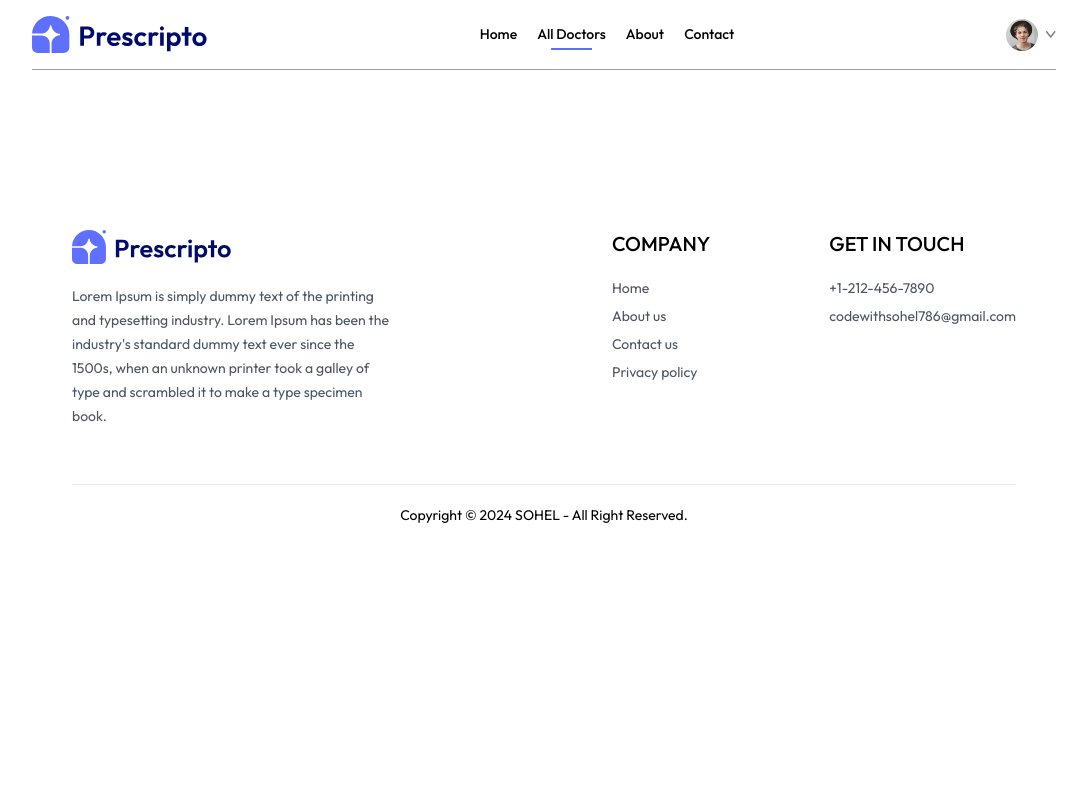
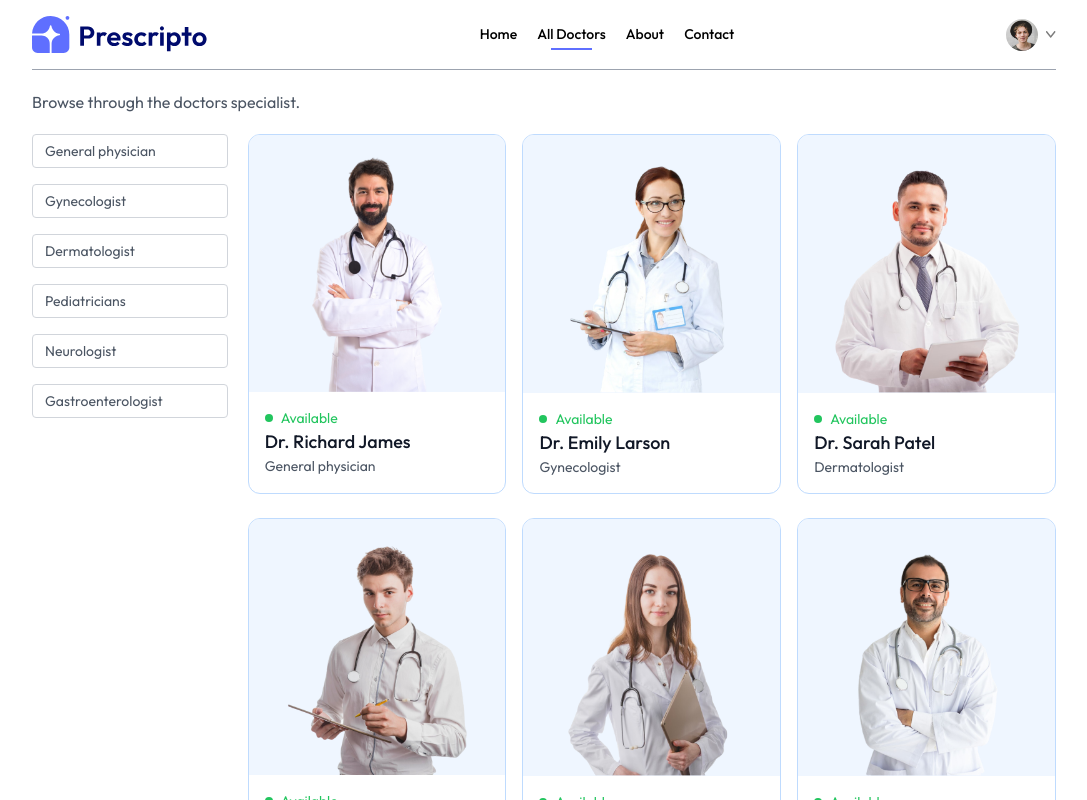
Before and after one commit to coadwithsohel/Doctor_Appointment_App, a React (Vite) app in the folder frontend/: page /doctors in a window 1280 px wide. Shown: the top 800 px of the page, without its empty margins (96-1183 px from the left). Built offline with nearby package versions, Linux system fonts and the light colour scheme.

Commit message:
created All doctors component

```diff
--- a/frontend/src/assets/assets_frontend/assets.js
+++ b/frontend/src/assets/assets_frontend/assets.js
@@ -87,213 +87,228 @@
 
 export const doctors = [
   {
-        _id: 'doc1',
-        name: 'Dr. Richard James',
+    _id: "doc1",
+    name: "Dr. Richard James",
     image: doc1,
-        speciality: 'General physician',
-        degree: 'MBBS',
-        experience: '4 Years',
-        about: 'Dr. Davis has a strong commitment to delivering comprehensive medical care, focusing on preventive medicine, early diagnosis, and effective treatment strategies. Dr. Davis has a strong commitment to delivering comprehensive medical care, focusing on preventive medicine, early diagnosis, and effective treatment strategies.',
+    speciality: "General physician",
+    degree: "MBBS",
+    experience: "4 Years",
+    about:
+      "Dr. Davis has a strong commitment to delivering comprehensive medical care, focusing on preventive medicine, early diagnosis, and effective treatment strategies. Dr. Davis has a strong commitment to delivering comprehensive medical care, focusing on preventive medicine, early diagnosis, and effective treatment strategies.",
     fees: 50,
     address: {
-            line1: '17th Cross, Richmond',
-            line2: 'Circle, Ring Road, London'
-        }
+      line1: "17th Cross, Richmond",
+      line2: "Circle, Ring Road, London",
+    },
   },
   {
-        _id: 'doc2',
-        name: 'Dr. Emily Larson',
+    _id: "doc2",
+    name: "Dr. Emily Larson",
     image: doc2,
-        speciality: 'Gynecologist',
-        degree: 'MBBS',
-        experience: '3 Years',
-        about: 'Dr. Davis has a strong commitment to delivering comprehensive medical care, focusing on preventive medicine, early diagnosis, and effective treatment strategies. Dr. Davis has a strong commitment to delivering comprehensive medical care, focusing on preventive medicine, early diagnosis, and effective treatment strategies.',
+    speciality: "Gynecologist",
+    degree: "MBBS",
+    experience: "3 Years",
+    about:
+      "Dr. Davis has a strong commitment to delivering comprehensive medical care, focusing on preventive medicine, early diagnosis, and effective treatment strategies. Dr. Davis has a strong commitment to delivering comprehensive medical care, focusing on preventive medicine, early diagnosis, and effective treatment strategies.",
     fees: 60,
     address: {
-            line1: '27th Cross, Richmond',
-            line2: 'Circle, Ring Road, London'
-        }
+      line1: "27th Cross, Richmond",
+      line2: "Circle, Ring Road, London",
+    },
   },
   {
-        _id: 'doc3',
-        name: 'Dr. Sarah Patel',
+    _id: "doc3",
+    name: "Dr. Sarah Patel",
     image: doc3,
-        speciality: 'Dermatologist',
-        degree: 'MBBS',
-        experience: '1 Years',
-        about: 'Dr. Davis has a strong commitment to delivering comprehensive medical care, focusing on preventive medicine, early diagnosis, and effective treatment strategies. Dr. Davis has a strong commitment to delivering comprehensive medical care, focusing on preventive medicine, early diagnosis, and effective treatment strategies.',
+    speciality: "Dermatologist",
+    degree: "MBBS",
+    experience: "1 Years",
+    about:
+      "Dr. Davis has a strong commitment to delivering comprehensive medical care, focusing on preventive medicine, early diagnosis, and effective treatment strategies. Dr. Davis has a strong commitment to delivering comprehensive medical care, focusing on preventive medicine, early diagnosis, and effective treatment strategies.",
     fees: 30,
     address: {
-            line1: '37th Cross, Richmond',
-            line2: 'Circle, Ring Road, London'
-        }
+      line1: "37th Cross, Richmond",
+      line2: "Circle, Ring Road, London",
+    },
   },
   {
-        _id: 'doc4',
-        name: 'Dr. Christopher Lee',
+    _id: "doc4",
+    name: "Dr. Christopher Lee",
     image: doc4,
-        speciality: 'Pediatricians',
-        degree: 'MBBS',
-        experience: '2 Years',
-        about: 'Dr. Davis has a strong commitment to delivering comprehensive medical care, focusing on preventive medicine, early diagnosis, and effective treatment strategies. Dr. Davis has a strong commitment to delivering comprehensive medical care, focusing on preventive medicine, early diagnosis, and effective treatment strategies.',
+    speciality: "Pediatricians",
+    degree: "MBBS",
+    experience: "2 Years",
+    about:
+      "Dr. Davis has a strong commitment to delivering comprehensive medical care, focusing on preventive medicine, early diagnosis, and effective treatment strategies. Dr. Davis has a strong commitment to delivering comprehensive medical care, focusing on preventive medicine, early diagnosis, and effective treatment strategies.",
     fees: 40,
     address: {
-            line1: '47th Cross, Richmond',
-            line2: 'Circle, Ring Road, London'
-        }
+      line1: "47th Cross, Richmond",
+      line2: "Circle, Ring Road, London",
+    },
   },
   {
-        _id: 'doc5',
-        name: 'Dr. Jennifer Garcia',
+    _id: "doc5",
+    name: "Dr. Jennifer Garcia",
     image: doc5,
-        speciality: 'Neurologist',
-        degree: 'MBBS',
-        experience: '4 Years',
-        about: 'Dr. Davis has a strong commitment to delivering comprehensive medical care, focusing on preventive medicine, early diagnosis, and effective treatment strategies. Dr. Davis has a strong commitment to delivering comprehensive medical care, focusing on preventive medicine, early diagnosis, and effective treatment strategies.',
+    speciality: "Neurologist",
+    degree: "MBBS",
+    experience: "4 Years",
+    about:
+      "Dr. Davis has a strong commitment to delivering comprehensive medical care, focusing on preventive medicine, early diagnosis, and effective treatment strategies. Dr. Davis has a strong commitment to delivering comprehensive medical care, focusing on preventive medicine, early diagnosis, and effective treatment strategies.",
     fees: 50,
     address: {
-            line1: '57th Cross, Richmond',
-            line2: 'Circle, Ring Road, London'
-        }
+      line1: "57th Cross, Richmond",
+      line2: "Circle, Ring Road, London",
+    },
   },
   {
-        _id: 'doc6',
-        name: 'Dr. Andrew Williams',
+    _id: "doc6",
+    name: "Dr. Andrew Williams",
     image: doc6,
-        speciality: 'Neurologist',
-        degree: 'MBBS',
-        experience: '4 Years',
-        about: 'Dr. Davis has a strong commitment to delivering comprehensive medical care, focusing on preventive medicine, early diagnosis, and effective treatment strategies. Dr. Davis has a strong commitment to delivering comprehensive medical care, focusing on preventive medicine, early diagnosis, and effective treatment strategies.',
+    speciality: "Neurologist",
+    degree: "MBBS",
+    experience: "4 Years",
+    about:
+      "Dr. Davis has a strong commitment to delivering comprehensive medical care, focusing on preventive medicine, early diagnosis, and effective treatment strategies. Dr. Davis has a strong commitment to delivering comprehensive medical care, focusing on preventive medicine, early diagnosis, and effective treatment strategies.",
     fees: 50,
     address: {
-            line1: '57th Cross, Richmond',
-            line2: 'Circle, Ring Road, London'
-        }
+      line1: "57th Cross, Richmond",
+      line2: "Circle, Ring Road, London",
+    },
   },
   {
-        _id: 'doc7',
-        name: 'Dr. Christopher Davis',
+    _id: "doc7",
+    name: "Dr. Christopher Davis",
     image: doc7,
-        speciality: 'General physician',
-        degree: 'MBBS',
-        experience: '4 Years',
-        about: 'Dr. Davis has a strong commitment to delivering comprehensive medical care, focusing on preventive medicine, early diagnosis, and effective treatment strategies. Dr. Davis has a strong commitment to delivering comprehensive medical care, focusing on preventive medicine, early diagnosis, and effective treatment strategies.',
+    speciality: "General physician",
+    degree: "MBBS",
+    experience: "4 Years",
+    about:
+      "Dr. Davis has a strong commitment to delivering comprehensive medical care, focusing on preventive medicine, early diagnosis, and effective treatment strategies. Dr. Davis has a strong commitment to delivering comprehensive medical care, focusing on preventive medicine, early diagnosis, and effective treatment strategies.",
     fees: 50,
     address: {
-            line1: '17th Cross, Richmond',
-            line2: 'Circle, Ring Road, London'
-        }
+      line1: "17th Cross, Richmond",
+      line2: "Circle, Ring Road, London",
+    },
   },
   {
-        _id: 'doc8',
-        name: 'Dr. Timothy White',
+    _id: "doc8",
+    name: "Dr. Timothy White",
     image: doc8,
-        speciality: 'Gynecologist',
-        degree: 'MBBS',
-        experience: '3 Years',
-        about: 'Dr. Davis has a strong commitment to delivering comprehensive medical care, focusing on preventive medicine, early diagnosis, and effective treatment strategies. Dr. Davis has a strong commitment to delivering comprehensive medical care, focusing on preventive medicine, early diagnosis, and effective treatment strategies.',
+    speciality: "Gynecologist",
+    degree: "MBBS",
+    experience: "3 Years",
+    about:
+      "Dr. Davis has a strong commitment to delivering comprehensive medical care, focusing on preventive medicine, early diagnosis, and effective treatment strategies. Dr. Davis has a strong commitment to delivering comprehensive medical care, focusing on preventive medicine, early diagnosis, and effective treatment strategies.",
     fees: 60,
     address: {
-            line1: '27th Cross, Richmond',
-            line2: 'Circle, Ring Road, London'
-        }
+      line1: "27th Cross, Richmond",
+      line2: "Circle, Ring Road, London",
+    },
   },
   {
-        _id: 'doc9',
-        name: 'Dr. Ava Mitchell',
+    _id: "doc9",
+    name: "Dr. Ava Mitchell",
     image: doc9,
-        speciality: 'Dermatologist',
-        degree: 'MBBS',
-        experience: '1 Years',
-        about: 'Dr. Davis has a strong commitment to delivering comprehensive medical care, focusing on preventive medicine, early diagnosis, and effective treatment strategies. Dr. Davis has a strong commitment to delivering comprehensive medical care, focusing on preventive medicine, early diagnosis, and effective treatment strategies.',
+    speciality: "Dermatologist",
+    degree: "MBBS",
+    experience: "1 Years",
+    about:
+      "Dr. Davis has a strong commitment to delivering comprehensive medical care, focusing on preventive medicine, early diagnosis, and effective treatment strategies. Dr. Davis has a strong commitment to delivering comprehensive medical care, focusing on preventive medicine, early diagnosis, and effective treatment strategies.",
     fees: 30,
     address: {
-            line1: '37th Cross, Richmond',
-            line2: 'Circle, Ring Road, London'
-        }
+      line1: "37th Cross, Richmond",
+      line2: "Circle, Ring Road, London",
+    },
   },
   {
-        _id: 'doc10',
-        name: 'Dr. Jeffrey King',
+    _id: "doc10",
+    name: "Dr. Jeffrey King",
     image: doc10,
-        speciality: 'Pediatricians',
-        degree: 'MBBS',
-        experience: '2 Years',
-        about: 'Dr. Davis has a strong commitment to delivering comprehensive medical care, focusing on preventive medicine, early diagnosis, and effective treatment strategies. Dr. Davis has a strong commitment to delivering comprehensive medical care, focusing on preventive medicine, early diagnosis, and effective treatment strategies.',
+    speciality: "Pediatricians",
+    degree: "MBBS",
+    experience: "2 Years",
+    about:
+      "Dr. Davis has a strong commitment to delivering comprehensive medical care, focusing on preventive medicine, early diagnosis, and effective treatment strategies. Dr. Davis has a strong commitment to delivering comprehensive medical care, focusing on preventive medicine, early diagnosis, and effective treatment strategies.",
     fees: 40,
     address: {
-            line1: '47th Cross, Richmond',
-            line2: 'Circle, Ring Road, London'
-        }
+      line1: "47th Cross, Richmond",
+      line2: "Circle, Ring Road, London",
+    },
   },
   {
-        _id: 'doc11',
-        name: 'Dr. Zoe Kelly',
+    _id: "doc11",
+    name: "Dr. Zoe Kelly",
     image: doc11,
-        speciality: 'Neurologist',
-        degree: 'MBBS',
-        experience: '4 Years',
-        about: 'Dr. Davis has a strong commitment to delivering comprehensive medical care, focusing on preventive medicine, early diagnosis, and effective treatment strategies. Dr. Davis has a strong commitment to delivering comprehensive medical care, focusing on preventive medicine, early diagnosis, and effective treatment strategies.',
+    speciality: "Gastroenterologist",
+    degree: "MBBS",
+    experience: "4 Years",
+    about:
+      "Dr. Davis has a strong commitment to delivering comprehensive medical care, focusing on preventive medicine, early diagnosis, and effective treatment strategies. Dr. Davis has a strong commitment to delivering comprehensive medical care, focusing on preventive medicine, early diagnosis, and effective treatment strategies.",
     fees: 50,
     address: {
-            line1: '57th Cross, Richmond',
-            line2: 'Circle, Ring Road, London'
-        }
+      line1: "57th Cross, Richmond",
+      line2: "Circle, Ring Road, London",
+    },
   },
   {
-        _id: 'doc12',
-        name: 'Dr. Patrick Harris',
+    _id: "doc12",
+    name: "Dr. Patrick Harris",
     image: doc12,
-        speciality: 'Neurologist',
-        degree: 'MBBS',
-        experience: '4 Years',
-        about: 'Dr. Davis has a strong commitment to delivering comprehensive medical care, focusing on preventive medicine, early diagnosis, and effective treatment strategies. Dr. Davis has a strong commitment to delivering comprehensive medical care, focusing on preventive medicine, early diagnosis, and effective treatment strategies.',
+    speciality: "Neurologist",
+    degree: "MBBS",
+    experience: "4 Years",
+    about:
+      "Dr. Davis has a strong commitment to delivering comprehensive medical care, focusing on preventive medicine, early diagnosis, and effective treatment strategies. Dr. Davis has a strong commitment to delivering comprehensive medical care, focusing on preventive medicine, early diagnosis, and effective treatment strategies.",
     fees: 50,
     address: {
-            line1: '57th Cross, Richmond',
-            line2: 'Circle, Ring Road, London'
-        }
+      line1: "57th Cross, Richmond",
+      line2: "Circle, Ring Road, London",
+    },
   },
   {
-        _id: 'doc13',
-        name: 'Dr. Chloe Evans',
+    _id: "doc13",
+    name: "Dr. Chloe Evans",
     image: doc13,
-        speciality: 'General physician',
-        degree: 'MBBS',
-        experience: '4 Years',
-        about: 'Dr. Davis has a strong commitment to delivering comprehensive medical care, focusing on preventive medicine, early diagnosis, and effective treatment strategies. Dr. Davis has a strong commitment to delivering comprehensive medical care, focusing on preventive medicine, early diagnosis, and effective treatment strategies.',
+    speciality: "General physician",
+    degree: "MBBS",
+    experience: "4 Years",
+    about:
+      "Dr. Davis has a strong commitment to delivering comprehensive medical care, focusing on preventive medicine, early diagnosis, and effective treatment strategies. Dr. Davis has a strong commitment to delivering comprehensive medical care, focusing on preventive medicine, early diagnosis, and effective treatment strategies.",
     fees: 50,
     address: {
-            line1: '17th Cross, Richmond',
-            line2: 'Circle, Ring Road, London'
-        }
+      line1: "17th Cross, Richmond",
+      line2: "Circle, Ring Road, London",
+    },
   },
   {
-        _id: 'doc14',
-        name: 'Dr. Ryan Martinez',
+    _id: "doc14",
+    name: "Dr. Ryan Martinez",
     image: doc14,
-        speciality: 'Gynecologist',
-        degree: 'MBBS',
-        experience: '3 Years',
-        about: 'Dr. Davis has a strong commitment to delivering comprehensive medical care, focusing on preventive medicine, early diagnosis, and effective treatment strategies. Dr. Davis has a strong commitment to delivering comprehensive medical care, focusing on preventive medicine, early diagnosis, and effective treatment strategies.',
+    speciality: "Gynecologist",
+    degree: "MBBS",
+    experience: "3 Years",
+    about:
+      "Dr. Davis has a strong commitment to delivering comprehensive medical care, focusing on preventive medicine, early diagnosis, and effective treatment strategies. Dr. Davis has a strong commitment to delivering comprehensive medical care, focusing on preventive medicine, early diagnosis, and effective treatment strategies.",
     fees: 60,
     address: {
-            line1: '27th Cross, Richmond',
-            line2: 'Circle, Ring Road, London'
-        }
+      line1: "27th Cross, Richmond",
+      line2: "Circle, Ring Road, London",
+    },
   },
   {
-        _id: 'doc15',
-        name: 'Dr. Amelia Hill',
+    _id: "doc15",
+    name: "Dr. Amelia Hill",
     image: doc15,
-        speciality: 'Dermatologist',
-        degree: 'MBBS',
-        experience: '1 Years',
-        about: 'Dr. Davis has a strong commitment to delivering comprehensive medical care, focusing on preventive medicine, early diagnosis, and effective treatment strategies. Dr. Davis has a strong commitment to delivering comprehensive medical care, focusing on preventive medicine, early diagnosis, and effective treatment strategies.',
+    speciality: "Dermatologist",
+    degree: "MBBS",
+    experience: "1 Years",
+    about:
+      "Dr. Davis has a strong commitment to delivering comprehensive medical care, focusing on preventive medicine, early diagnosis, and effective treatment strategies. Dr. Davis has a strong commitment to delivering comprehensive medical care, focusing on preventive medicine, early diagnosis, and effective treatment strategies.",
     fees: 30,
     address: {
-            line1: '37th Cross, Richmond',
-            line2: 'Circle, Ring Road, London'
-        }
+      line1: "37th Cross, Richmond",
+      line2: "Circle, Ring Road, London",
     },
-]
+  },
+];
--- a/frontend/src/pages/Doctors.jsx
+++ b/frontend/src/pages/Doctors.jsx
@@ -1,19 +1,129 @@
-import React, { useContext } from 'react'
-import { useParams } from 'react-router-dom'
-import { AppContext } from '../context/AppContext';
+import React, { useContext, useEffect, useState } from "react";
+import { useNavigate, useParams } from "react-router-dom";
+import { AppContext } from "../context/AppContext";
 
 const Doctors = () => {
+  const navigate = useNavigate();
+  const { speciality } = useParams();
+  const [filterDoc, setFilterDoc] = useState([]);
+  const { doctors } = useContext(AppContext);
+  const applyfilter = () => {
+    if (speciality) {
+      setFilterDoc(doctors.filter((doc) => doc.speciality === speciality));
+    } else {
+      setFilterDoc(doctors);
+    }
+  };
 
-
-  const { speciality } = useParams()
-
-  const { doctors } = useContext(AppContext);
-
+  useEffect(() => {
+    applyfilter();
+  }, [doctors, speciality]);
   return (
     <div>
+      <p className="text-gray-600 ">Browse through the doctors specialist.</p>
+      <div className="flex flex-col sm:flex-row items-start gap-5 mt-5">
+        <div className="flex flex-col gap-4 text-sm text-gray-600 ">
+          <p
+            onClick={() =>
+              speciality === " General physician"
+                ? navigate("/doctors")
+                : navigate("/doctors/General physician")
+            }
+            className={`w-[94vw] sm:w-auto pl-3 py-1.5 pr-16 border border-gray-300 rounded transition-all cursor-pointer ${
+              speciality === "General physician"
+                ? "bg-indigo-100 text-black "
+                : ""
+            }`}
+          >
+            General physician
+          </p>
+          <p
+            onClick={() =>
+              speciality === "Gynecologist"
+                ? navigate("/doctors")
+                : navigate("/doctors/Gynecologist")
+            }
+            className={`w-[94vw] sm:w-auto pl-3 py-1.5 pr-16 border border-gray-300 rounded transition-all cursor-pointer ${
+              speciality === "Gynecologist" ? "bg-indigo-100 text-black " : ""
+            } `}
+          >
+            Gynecologist
+          </p>
+          <p
+            onClick={() =>
+              speciality === "Dermatologist"
+                ? navigate("/doctors")
+                : navigate("/doctors/Dermatologist")
+            }
+            className={`w-[94vw] sm:w-auto pl-3 py-1.5 pr-16 border border-gray-300 rounded transition-all cursor-pointer ${
+              speciality === "Dermatologist" ? "bg-indigo-100 text-black " : ""
+            } `}
+          >
+            Dermatologist
+          </p>
+          <p
+            onClick={() =>
+              speciality === " Pediatricians"
+                ? navigate("/doctors")
+                : navigate("/doctors/Pediatricians")
+            }
+            className={`w-[94vw] sm:w-auto pl-3 py-1.5 pr-16 border border-gray-300 rounded transition-all cursor-pointer ${
+              speciality === "Pediatricians" ? "bg-indigo-100 text-black " : ""
+            } `}
+          >
+            Pediatricians
+          </p>
+          <p
+            onClick={() =>
+              speciality === "Neurologist"
+                ? navigate("/doctors")
+                : navigate("/doctors/Neurologist")
+            }
+            className={`w-[94vw] sm:w-auto pl-3 py-1.5 pr-16 border border-gray-300 rounded transition-all cursor-pointer ${
+              speciality === "Neurologist" ? "bg-indigo-100 text-black " : ""
+            } `}
+          >
+            Neurologist
+          </p>
+          <p
+            onClick={() =>
+              speciality === "Gastroenterologist"
+                ? navigate("/doctors")
+                : navigate("/doctors/Gastroenterologist")
+            }
+            className={`w-[94vw] sm:w-auto pl-3 py-1.5 pr-16 border border-gray-300 rounded transition-all cursor-pointer ${
+              speciality === "Gastroenterologist"
+                ? "bg-indigo-100 text-black "
+                : ""
+            } `}
+          >
+            Gastroenterologist
+          </p>
+        </div>
+        <div className="w-full grid grid-cols-auto gap-4 gap-y-6">
+          {filterDoc.map((item, index) => (
+            <div
+              onClick={() => navigate(`/appointment/${item._id}`)}
+              className="border border-blue-200 rounded-xl overflow-hidden cursor-pointer hover:translate-y-[-10px] transition-all duration-500"
+              key={index}
+            >
+              <img className="bg-blue-50" src={item.image} alt="" />
+              <div className="p-4 ">
+                <div className="flex items-center gap-2 text-sm text-center text-green-500">
+                  <p className="w-2 h-2 bg-green-500 rounded-full"></p>
+                  <p>Available</p>
+                </div>
+                <p className="text-gray-900 text-lg font-medium ">
+                  {item.name}
+                </p>
+                <p className="text-gray-600 text-sm">{item.speciality}</p>
+              </div>
+            </div>
+          ))}
+        </div>
+      </div>
+    </div>
+  );
+};
 
-    </div>
-  )
-}
-
-export default Doctors
+export default Doctors;
```
Lines whose indentation alone changed are shown as unchanged.
